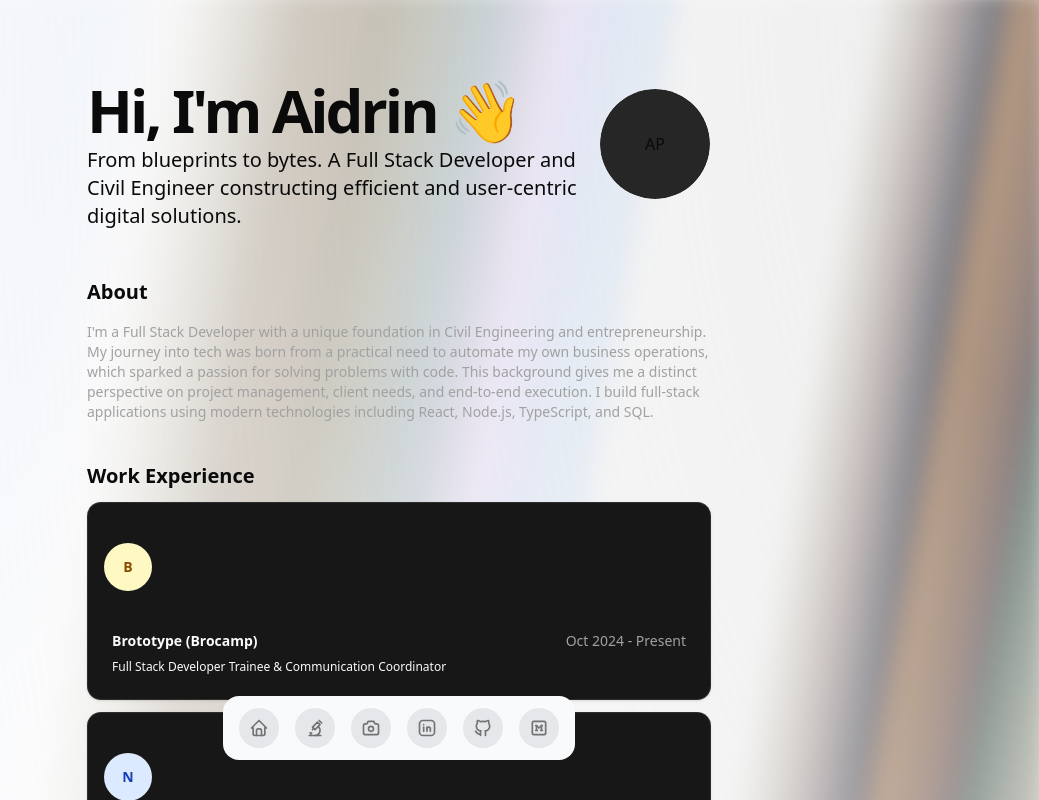
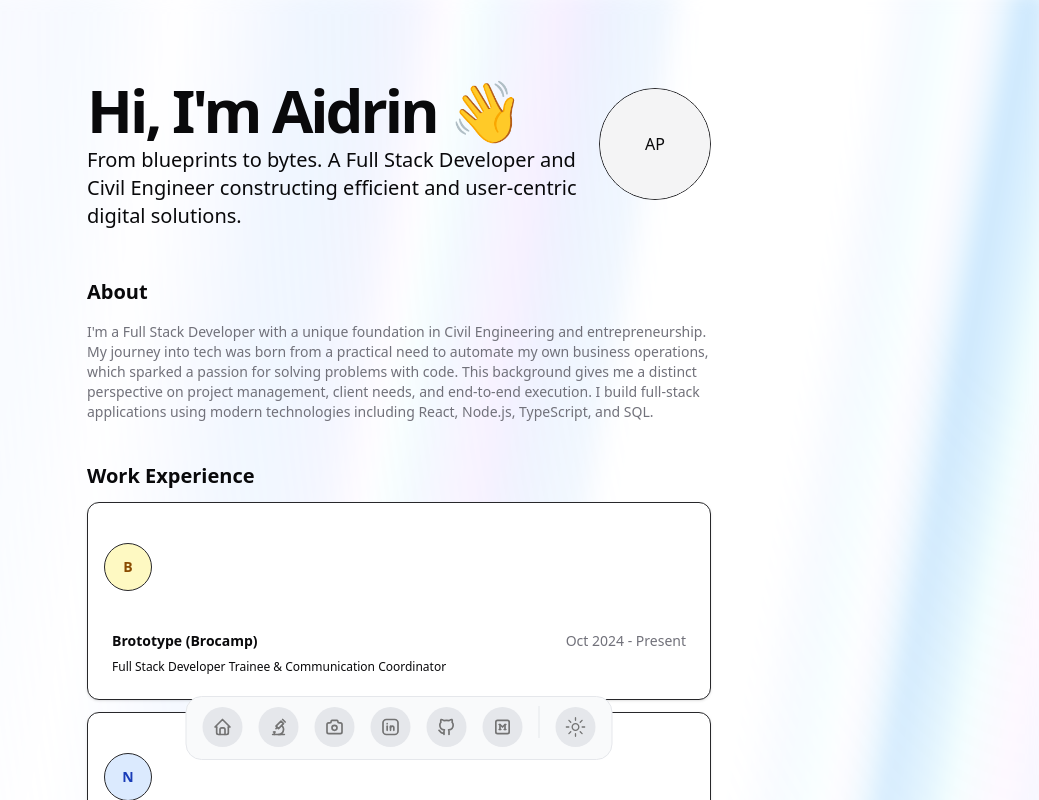
Before and after one commit to AidrinPeraira/portfolio-v2, a Next.js app: page / in a window 1280 px wide. Shown: the top 800 px of the page, without its empty margins (241-1280 px from the left). Built offline with nearby package versions, Linux system fonts and the light colour scheme.

Commit message:
v 3.1 loading

```diff
--- a/package.json
+++ b/package.json
@@ -12,6 +12,7 @@
   "dependencies": {
     "@radix-ui/react-accordion": "^1.2.12",
     "@radix-ui/react-avatar": "^1.1.10",
+    "@radix-ui/react-icons": "^1.3.2",
     "@radix-ui/react-separator": "^1.1.7",
     "@radix-ui/react-slot": "^1.2.3",
     "@tabler/icons-react": "^3.35.0",
--- a/src/app/globals.css
+++ b/src/app/globals.css
@@ -1,17 +1,51 @@
-@import url("https://fonts.googleapis.com/css2?family=Work+Sans:ital,wght@0,100..900;1,100..900&display=swap");
 @import "tailwindcss";
-@import "tw-animate-css";
 
-@custom-variant dark (&:is(.dark *));
+/* In Tailwind v4, we map the CSS variables to Tailwind utilities
+  inside the @theme block using the --color-* syntax.
+*/
+@theme {
+  --color-border: var(--border);
+  --color-input: var(--input);
+  --color-ring: var(--ring);
+  --color-background: var(--background);
+  --color-foreground: var(--foreground);
 
-@theme inline {
-  --font-display: var(--font-work-sans), sans-serif;
-  --color-primary-500: oklch(0.84 0.18 117.33);
-  --spacing: 0.25rem;
-}
+  --color-primary: var(--primary);
+  --color-primary-foreground: var(--primary-foreground);
 
-@theme inline {
+  --color-secondary: var(--secondary);
+  --color-secondary-foreground: var(--secondary-foreground);
+
+  --color-destructive: var(--destructive);
+  --color-destructive-foreground: var(--destructive-foreground);
+
+  --color-muted: var(--muted);
+  --color-muted-foreground: var(--muted-foreground);
+
+  --color-accent: var(--accent);
+  --color-accent-foreground: var(--accent-foreground);
+
+  --color-popover: var(--popover);
+  --color-popover-foreground: var(--popover-foreground);
+
+  --color-card: var(--card);
+  --color-card-foreground: var(--card-foreground);
+
+  --color-sidebar: var(--sidebar);
+  --color-sidebar-foreground: var(--sidebar-foreground);
+  --color-sidebar-primary: var(--sidebar-primary);
+  --color-sidebar-primary-foreground: var(--sidebar-primary-foreground);
+  --color-sidebar-accent: var(--sidebar-accent);
+  --color-sidebar-accent-foreground: var(--sidebar-accent-foreground);
+  --color-sidebar-border: var(--sidebar-border);
+  --color-sidebar-ring: var(--sidebar-ring);
+
+  --radius-lg: var(--radius);
+  --radius-md: calc(var(--radius) - 2px);
+  --radius-sm: calc(var(--radius) - 4px);
+
   --animate-aurora: aurora 60s linear infinite;
+
   @keyframes aurora {
     from {
       background-position: 50% 50%, 50% 50%;
@@ -22,120 +56,82 @@
   }
 }
 
-@theme inline {
-  --color-background: var(--background);
-  --color-foreground: var(--foreground);
-  --font-sans: var(--font-geist-sans);
-  --font-mono: var(--font-geist-mono);
-  --color-sidebar-ring: var(--sidebar-ring);
-  --color-sidebar-border: var(--sidebar-border);
-  --color-sidebar-accent-foreground: var(--sidebar-accent-foreground);
-  --color-sidebar-accent: var(--sidebar-accent);
-  --color-sidebar-primary-foreground: var(--sidebar-primary-foreground);
-  --color-sidebar-primary: var(--sidebar-primary);
-  --color-sidebar-foreground: var(--sidebar-foreground);
-  --color-sidebar: var(--sidebar);
-  --color-chart-5: var(--chart-5);
-  --color-chart-4: var(--chart-4);
-  --color-chart-3: var(--chart-3);
-  --color-chart-2: var(--chart-2);
-  --color-chart-1: var(--chart-1);
-  --color-ring: var(--ring);
-  --color-input: var(--input);
-  --color-border: var(--border);
-  --color-destructive: var(--destructive);
-  --color-accent-foreground: var(--accent-foreground);
-  --color-accent: var(--accent);
-  --color-muted-foreground: var(--muted-foreground);
-  --color-muted: var(--muted);
-  --color-secondary-foreground: var(--secondary-foreground);
-  --color-secondary: var(--secondary);
-  --color-primary-foreground: var(--primary-foreground);
-  --color-primary: var(--primary);
-  --color-popover-foreground: var(--popover-foreground);
-  --color-popover: var(--popover);
-  --color-card-foreground: var(--card-foreground);
-  --color-card: var(--card);
-  --radius-sm: calc(var(--radius) - 4px);
-  --radius-md: calc(var(--radius) - 2px);
-  --radius-lg: var(--radius);
-  --radius-xl: calc(var(--radius) + 4px);
-}
+/* Define the actual variable values (Zinc Theme).
+  Tailwind v4 supports P3 colors (oklch), but we use HSL
+  here to match the Shadcn/Zinc look you requested.
+*/
+:root {
+  --background: hsl(0 0% 100%);
+  --foreground: hsl(240 10% 3.9%);
+  --card: hsl(0 0% 100%);
+  --card-foreground: hsl(240 10% 3.9%);
+  --popover: hsl(0 0% 100%);
+  --popover-foreground: hsl(240 10% 3.9%);
+  --primary: hsl(240 5.9% 10%);
+  --primary-foreground: hsl(0 0% 98%);
+  --secondary: hsl(240 4.8% 95.9%);
+  --secondary-foreground: hsl(240 5.9% 10%);
+  --muted: hsl(240 4.8% 95.9%);
+  --muted-foreground: hsl(240 3.8% 46.1%);
+  --accent: hsl(240 4.8% 95.9%);
+  --accent-foreground: hsl(240 5.9% 10%);
+  --destructive: hsl(0 84.2% 60.2%);
+  --destructive-foreground: hsl(0 0% 98%);
+  --border: hsl(240 5.9% 90%);
+  --input: hsl(240 5.9% 90%);
+  --ring: hsl(240 10% 3.9%);
+  --radius: 0.5rem;
 
-:root {
-  --radius: 0.625rem;
-  --background: oklch(1 0 0);
-  --foreground: oklch(0.145 0 0);
-  --card: oklch(1 0 0);
-  --card-foreground: oklch(0.145 0 0);
-  --popover: oklch(1 0 0);
-  --popover-foreground: oklch(0.145 0 0);
-  --primary: oklch(0.205 0 0);
-  --primary-foreground: oklch(0.985 0 0);
-  --secondary: oklch(0.97 0 0);
-  --secondary-foreground: oklch(0.205 0 0);
-  --muted: oklch(0.97 0 0);
-  --muted-foreground: oklch(0.556 0 0);
-  --accent: oklch(0.97 0 0);
-  --accent-foreground: oklch(0.205 0 0);
-  --destructive: oklch(0.577 0.245 27.325);
-  --border: oklch(0.922 0 0);
-  --input: oklch(0.922 0 0);
-  --ring: oklch(0.708 0 0);
-  --chart-1: oklch(0.646 0.222 41.116);
-  --chart-2: oklch(0.6 0.118 184.704);
-  --chart-3: oklch(0.398 0.07 227.392);
-  --chart-4: oklch(0.828 0.189 84.429);
-  --chart-5: oklch(0.769 0.188 70.08);
-  --sidebar: oklch(0.985 0 0);
-  --sidebar-foreground: oklch(0.145 0 0);
-  --sidebar-primary: oklch(0.205 0 0);
-  --sidebar-primary-foreground: oklch(0.985 0 0);
-  --sidebar-accent: oklch(0.97 0 0);
-  --sidebar-accent-foreground: oklch(0.205 0 0);
-  --sidebar-border: oklch(0.922 0 0);
-  --sidebar-ring: oklch(0.708 0 0);
+  --sidebar: hsl(0 0% 98%);
+  --sidebar-foreground: hsl(240 5.3% 26.1%);
+  --sidebar-primary: hsl(240 5.9% 10%);
+  --sidebar-primary-foreground: hsl(0 0% 98%);
+  --sidebar-accent: hsl(240 4.8% 95.9%);
+  --sidebar-accent-foreground: hsl(240 5.9% 10%);
+  --sidebar-border: hsl(220 13% 91%);
+  --sidebar-ring: hsl(217.2 91.2% 59.8%);
 }
 
 .dark {
-  --background: oklch(0.145 0 0);
-  --foreground: oklch(0.985 0 0);
-  --card: oklch(0.205 0 0);
-  --card-foreground: oklch(0.985 0 0);
-  --popover: oklch(0.205 0 0);
-  --popover-foreground: oklch(0.985 0 0);
-  --primary: oklch(0.922 0 0);
-  --primary-foreground: oklch(0.205 0 0);
-  --secondary: oklch(0.269 0 0);
-  --secondary-foreground: oklch(0.985 0 0);
-  --muted: oklch(0.269 0 0);
-  --muted-foreground: oklch(0.708 0 0);
-  --accent: oklch(0.269 0 0);
-  --accent-foreground: oklch(0.985 0 0);
-  --destructive: oklch(0.704 0.191 22.216);
-  --border: oklch(1 0 0 / 10%);
-  --input: oklch(1 0 0 / 15%);
-  --ring: oklch(0.556 0 0);
-  --chart-1: oklch(0.488 0.243 264.376);
-  --chart-2: oklch(0.696 0.17 162.48);
-  --chart-3: oklch(0.769 0.188 70.08);
-  --chart-4: oklch(0.627 0.265 303.9);
-  --chart-5: oklch(0.645 0.246 16.439);
-  --sidebar: oklch(0.205 0 0);
-  --sidebar-foreground: oklch(0.985 0 0);
-  --sidebar-primary: oklch(0.488 0.243 264.376);
-  --sidebar-primary-foreground: oklch(0.985 0 0);
-  --sidebar-accent: oklch(0.269 0 0);
-  --sidebar-accent-foreground: oklch(0.985 0 0);
-  --sidebar-border: oklch(1 0 0 / 10%);
-  --sidebar-ring: oklch(0.556 0 0);
+  --background: hsl(240 10% 3.9%);
+  --foreground: hsl(0 0% 98%);
+  --card: hsl(240 10% 3.9%);
+  --card-foreground: hsl(0 0% 98%);
+  --popover: hsl(240 10% 3.9%);
+  --popover-foreground: hsl(0 0% 98%);
+  --primary: hsl(0 0% 98%);
+  --primary-foreground: hsl(240 5.9% 10%);
+  --secondary: hsl(240 3.7% 15.9%);
+  --secondary-foreground: hsl(0 0% 98%);
+  --muted: hsl(240 3.7% 15.9%);
+  --muted-foreground: hsl(240 5% 64.9%);
+  --accent: hsl(240 3.7% 15.9%);
+  --accent-foreground: hsl(0 0% 98%);
+  --destructive: hsl(0 62.8% 30.6%);
+  --destructive-foreground: hsl(0 0% 98%);
+  --border: hsl(240 3.7% 15.9%);
+  --input: hsl(240 3.7% 15.9%);
+  --ring: hsl(240 4.9% 83.9%);
+
+  --sidebar: hsl(240 5.9% 10%);
+  --sidebar-foreground: hsl(240 4.8% 95.9%);
+  --sidebar-primary: hsl(224.3 76.3% 48%);
+  --sidebar-primary-foreground: hsl(0 0% 100%);
+  --sidebar-accent: hsl(240 3.7% 15.9%);
+  --sidebar-accent-foreground: hsl(240 4.8% 95.9%);
+  --sidebar-border: hsl(240 3.7% 15.9%);
+  --sidebar-ring: hsl(217.2 91.2% 59.8%);
 }
 
+/* Standard Shadcn Base Styles
+  (We use standard CSS selectors instead of @apply for base elements to avoid order issues)
+*/
 @layer base {
   * {
-    @apply border-border outline-ring/50;
+    border-color: var(--border);
   }
   body {
-    @apply bg-background text-foreground;
+    background-color: var(--background);
+    color: var(--foreground);
   }
 }
--- a/src/components/ui/floating-dock.tsx
+++ b/src/components/ui/floating-dock.tsx
@@ -1,5 +1,8 @@
+"use client";
+
+import React, { useRef, useState } from "react";
+import Link from "next/link";
 import { cn } from "@/lib/utils";
-import { IconLayoutNavbarCollapse } from "@tabler/icons-react";
 import {
   AnimatePresence,
   MotionValue,
@@ -8,11 +11,11 @@ import {
   useSpring,
   useTransform,
 } from "motion/react";
-import Link from "next/link";
+import { IconLayoutNavbarCollapse } from "@tabler/icons-react";
+import { MoonIcon, SunIcon } from "@radix-ui/react-icons";
+import { useTheme } from "next-themes";
 
-import { useRef, useState } from "react";
-import { ModeToggle } from "../theme-toggle";
-
+// --- Main Component ---
 export const FloatingDock = ({
   items,
   desktopClassName,
@@ -30,6 +33,7 @@ export const FloatingDock = ({
   );
 };
 
+// --- Mobile Version ---
 const FloatingDockMobile = ({
   items,
   className,
@@ -38,6 +42,8 @@ const FloatingDockMobile = ({
   className?: string;
 }) => {
   const [open, setOpen] = useState(false);
+  const { theme, setTheme } = useTheme();
+
   return (
     <div className={cn("relative block md:hidden", className)}>
       <AnimatePresence>
@@ -46,40 +52,57 @@ const FloatingDockMobile = ({
             layoutId="nav"
             className="absolute inset-x-0 bottom-full mb-2 flex flex-col gap-2"
           >
+            {/* Render Items */}
             {items.map((item, idx) => (
               <motion.div
                 key={item.title}
                 initial={{ opacity: 0, y: 10 }}
-                animate={{
-                  opacity: 1,
-                  y: 0,
-                }}
+                animate={{ opacity: 1, y: 0 }}
                 exit={{
                   opacity: 0,
                   y: 10,
-                  transition: {
-                    delay: idx * 0.05,
-                  },
+                  transition: { delay: idx * 0.05 },
                 }}
                 transition={{ delay: (items.length - 1 - idx) * 0.05 }}
               >
                 <Link
                   href={item.href}
                   key={item.title}
-                  className="flex h-10 w-10 items-center justify-center rounded-full bg-gray-50 dark:bg-neutral-900"
+                  className="flex h-10 w-10 items-center justify-center rounded-full bg-gray-50 dark:bg-neutral-900 border border-gray-200 dark:border-neutral-800"
                 >
                   <div className="h-4 w-4">{item.icon}</div>
                 </Link>
               </motion.div>
             ))}
+
+            {/* Render Theme Toggle (Mobile) */}
+            <motion.div
+              key="theme-toggle"
+              initial={{ opacity: 0, y: 10 }}
+              animate={{ opacity: 1, y: 0 }}
+              exit={{
+                opacity: 0,
+                y: 10,
+                transition: { delay: items.length * 0.05 },
+              }}
+              transition={{ delay: 0 }} // Show last/first
+            >
+              <button
+                onClick={() => setTheme(theme === "dark" ? "light" : "dark")}
+                className="flex h-10 w-10 items-center justify-center rounded-full bg-gray-50 dark:bg-neutral-900 border border-gray-200 dark:border-neutral-800"
+              >
+                <SunIcon className="h-4 w-4 text-neutral-500 dark:hidden" />
+                <MoonIcon className="hidden h-4 w-4 text-neutral-300 dark:block" />
+              </button>
+            </motion.div>
           </motion.div>
         )}
+      </AnimatePresence>
 
-        <ModeToggle />
-      </AnimatePresence>
+      {/* Toggle Menu Button */}
       <button
         onClick={() => setOpen(!open)}
-        className="flex h-10 w-10 items-center justify-center rounded-full bg-gray-50 dark:bg-neutral-800"
+        className="flex h-10 w-10 items-center justify-center rounded-full bg-gray-50 dark:bg-neutral-800 border border-gray-200 dark:border-neutral-800"
       >
         <IconLayoutNavbarCollapse className="h-5 w-5 text-neutral-500 dark:text-neutral-400" />
       </button>
@@ -87,6 +110,7 @@ const FloatingDockMobile = ({
   );
 };
 
+// --- Desktop Version ---
 const FloatingDockDesktop = ({
   items,
   className,
@@ -95,22 +119,31 @@ const FloatingDockDesktop = ({
   className?: string;
 }) => {
   let mouseX = useMotionValue(Infinity);
+
   return (
     <motion.div
       onMouseMove={(e) => mouseX.set(e.pageX)}
       onMouseLeave={() => mouseX.set(Infinity)}
       className={cn(
-        "mx-auto hidden h-16 items-end gap-4 rounded-2xl bg-gray-50 px-4 pb-3 md:flex dark:bg-neutral-900",
+        "mx-auto hidden h-16 items-end gap-4 rounded-2xl bg-gray-50 px-4 pb-3 md:flex dark:bg-neutral-900 border border-gray-200 dark:border-neutral-800",
         className
       )}
     >
+      {/* Existing Items */}
       {items.map((item) => (
         <IconContainer mouseX={mouseX} key={item.title} {...item} />
       ))}
+
+      {/* Separator */}
+      <div className="h-8 w-[1px] bg-gray-200 dark:bg-neutral-800 self-center" />
+
+      {/* Theme Toggle with Physics */}
+      <DockThemeToggle mouseX={mouseX} />
     </motion.div>
   );
 };
 
+// --- Standard Icon Container (Links) ---
 function IconContainer({
   mouseX,
   title,
@@ -122,11 +155,85 @@ function IconContainer({
   icon: React.ReactNode;
   href: string;
 }) {
-  let ref = useRef<HTMLDivElement>(null);
+  const { width, height, widthIcon, heightIcon, ref, hovered, setHovered } =
+    useDockPhysics(mouseX);
+
+  return (
+    <Link href={href}>
+      <motion.div
+        ref={ref}
+        style={{ width, height }}
+        onMouseEnter={() => setHovered(true)}
+        onMouseLeave={() => setHovered(false)}
+        className="relative flex aspect-square items-center justify-center rounded-full bg-gray-200 dark:bg-neutral-800"
+      >
+        <AnimatePresence>
+          {hovered && (
+            <motion.div
+              initial={{ opacity: 0, y: 10, x: "-50%" }}
+              animate={{ opacity: 1, y: 0, x: "-50%" }}
+              exit={{ opacity: 0, y: 2, x: "-50%" }}
+              className="absolute -top-8 left-1/2 w-fit rounded-md border border-gray-200 bg-gray-100 px-2 py-0.5 text-xs whitespace-pre text-neutral-700 dark:border-neutral-900 dark:bg-neutral-800 dark:text-white"
+            >
+              {title}
+            </motion.div>
+          )}
+        </AnimatePresence>
+        <motion.div
+          style={{ width: widthIcon, height: heightIcon }}
+          className="flex items-center justify-center"
+        >
+          {icon}
+        </motion.div>
+      </motion.div>
+    </Link>
+  );
+}
+
+// --- Theme Toggle Container (Button) ---
+function DockThemeToggle({ mouseX }: { mouseX: MotionValue }) {
+  const { theme, setTheme } = useTheme();
+  const { width, height, widthIcon, heightIcon, ref, hovered, setHovered } =
+    useDockPhysics(mouseX);
+
+  return (
+    <motion.button
+      ref={ref}
+      style={{ width, height }}
+      onClick={() => setTheme(theme === "dark" ? "light" : "dark")}
+      onMouseEnter={() => setHovered(true)}
+      onMouseLeave={() => setHovered(false)}
+      className="relative flex aspect-square items-center justify-center rounded-full bg-gray-200 dark:bg-neutral-800"
+    >
+      <AnimatePresence>
+        {hovered && (
+          <motion.div
+            initial={{ opacity: 0, y: 10, x: "-50%" }}
+            animate={{ opacity: 1, y: 0, x: "-50%" }}
+            exit={{ opacity: 0, y: 2, x: "-50%" }}
+            className="absolute -top-8 left-1/2 w-fit rounded-md border border-gray-200 bg-gray-100 px-2 py-0.5 text-xs whitespace-pre text-neutral-700 dark:border-neutral-900 dark:bg-neutral-800 dark:text-white"
+          >
+            Toggle Theme
+          </motion.div>
+        )}
+      </AnimatePresence>
+      <motion.div
+        style={{ width: widthIcon, height: heightIcon }}
+        className="flex items-center justify-center"
+      >
+        <SunIcon className="h-full w-full text-neutral-500 dark:hidden" />
+        <MoonIcon className="hidden h-full w-full text-neutral-300 dark:block" />
+      </motion.div>
+    </motion.button>
+  );
+}
+
+// --- Hook to share Physics Logic ---
+function useDockPhysics(mouseX: MotionValue) {
+  let ref = useRef<any>(null); // Use any to allow Div or Button
 
   let distance = useTransform(mouseX, (val) => {
     let bounds = ref.current?.getBoundingClientRect() ?? { x: 0, width: 0 };
-
     return val - bounds.x - bounds.width / 2;
   });
 
@@ -164,34 +271,13 @@ function IconContainer({
 
   const [hovered, setHovered] = useState(false);
 
-  return (
-    <Link href={href}>
-      <motion.div
-        ref={ref}
-        style={{ width, height }}
-        onMouseEnter={() => setHovered(true)}
-        onMouseLeave={() => setHovered(false)}
-        className="relative flex aspect-square items-center justify-center rounded-full bg-gray-200 dark:bg-neutral-800"
-      >
-        <AnimatePresence>
-          {hovered && (
-            <motion.div
-              initial={{ opacity: 0, y: 10, x: "-50%" }}
-              animate={{ opacity: 1, y: 0, x: "-50%" }}
-              exit={{ opacity: 0, y: 2, x: "-50%" }}
-              className="absolute -top-8 left-1/2 w-fit rounded-md border border-gray-200 bg-gray-100 px-2 py-0.5 text-xs whitespace-pre text-neutral-700 dark:border-neutral-900 dark:bg-neutral-800 dark:text-white"
-            >
-              {title}
-            </motion.div>
-          )}
-        </AnimatePresence>
-        <motion.div
-          style={{ width: widthIcon, height: heightIcon }}
-          className="flex items-center justify-center"
-        >
-          {icon}
-        </motion.div>
-      </motion.div>
-    </Link>
-  );
+  return {
+    width,
+    height,
+    widthIcon,
+    heightIcon,
+    ref,
+    hovered,
+    setHovered,
+  };
 }
```
Also changed, not shown: 1 other file (tests, documents, lock files or other folders).
